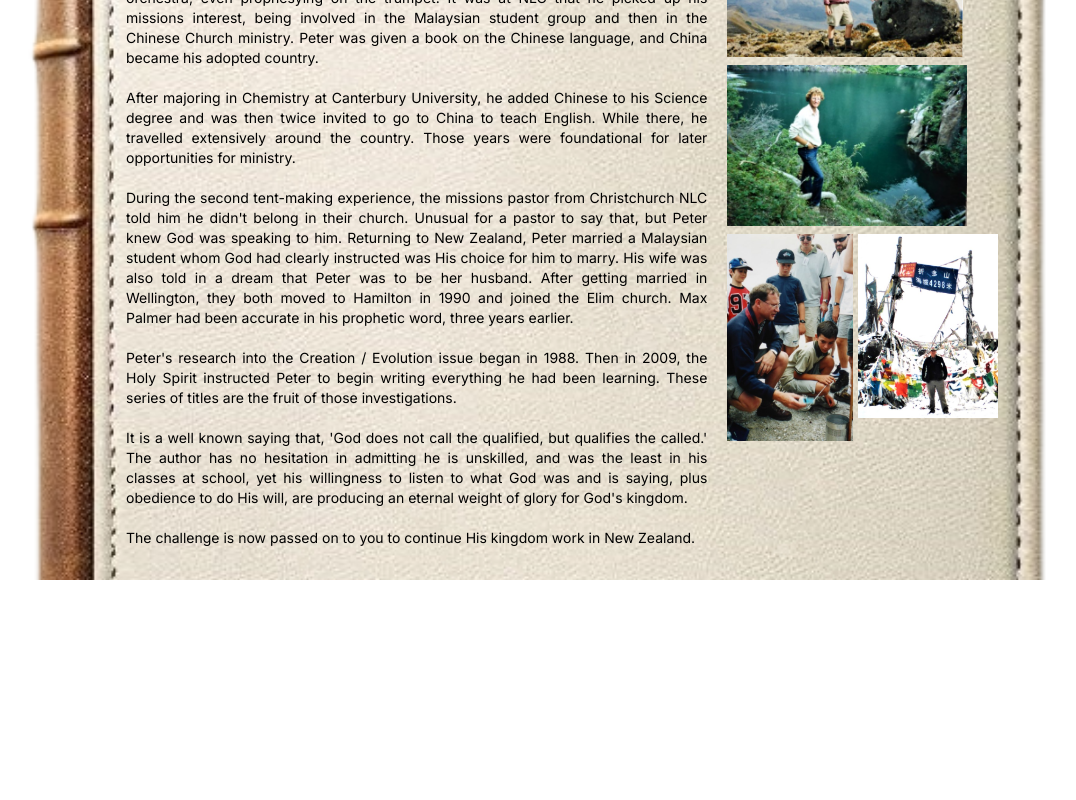
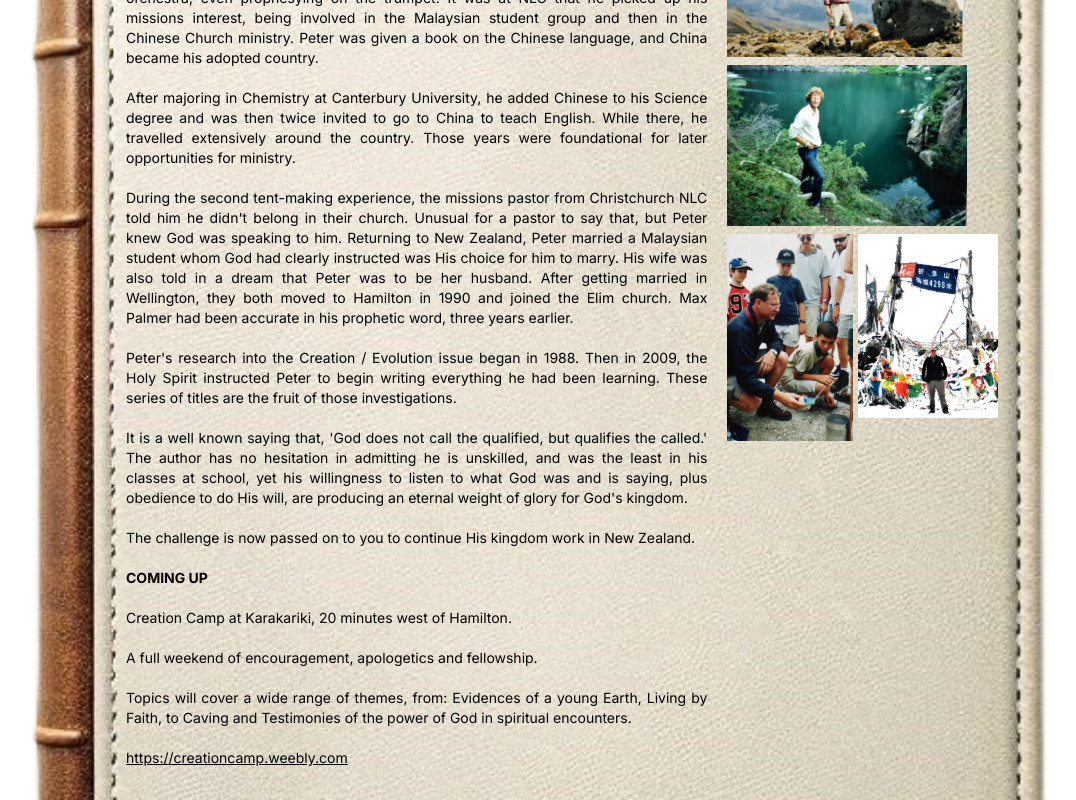
Before and after one commit to alpha2omeganz/alpha2omeganz.github.io, a Next.js app: page /about/author in a window 1280 px wide. Shown: the part 317-1117 px from the top of the page, without its empty margins (103-1179 px from the left). Before the commit the page ends 897 px from the top, so only its background shows below. Built offline with nearby package versions, Linux system fonts and the light colour scheme.

Commit message:
Add creation camp

```diff
--- a/src/app/about/author/page.tsx
+++ b/src/app/about/author/page.tsx
@@ -17,6 +17,16 @@ export default function AboutAuthor() {
           <br /><br />
           The challenge is now passed on to you to continue
           His kingdom work in New Zealand.
+          <br /><br />
+          <b>COMING UP</b>
+          <br /><br />
+          Creation Camp at Karakariki, 20 minutes west of Hamilton.
+          <br /><br />
+          A full weekend of encouragement, apologetics and fellowship.
+          <br /><br />
+          Topics will cover a wide range of themes, from: Evidences of a young Earth, Living by Faith, to Caving and Testimonies of the power of God in spiritual encounters.
+          <br /><br />
+          <a href="https://creationcamp.weebly.com" className="underline">https://creationcamp.weebly.com</a>
         </div>
         <div className="lg:ml-5">
           <Image src="/peter-1.jpg" className="pr-1" width={240} height={200} alt="Alpha series"/>
```
